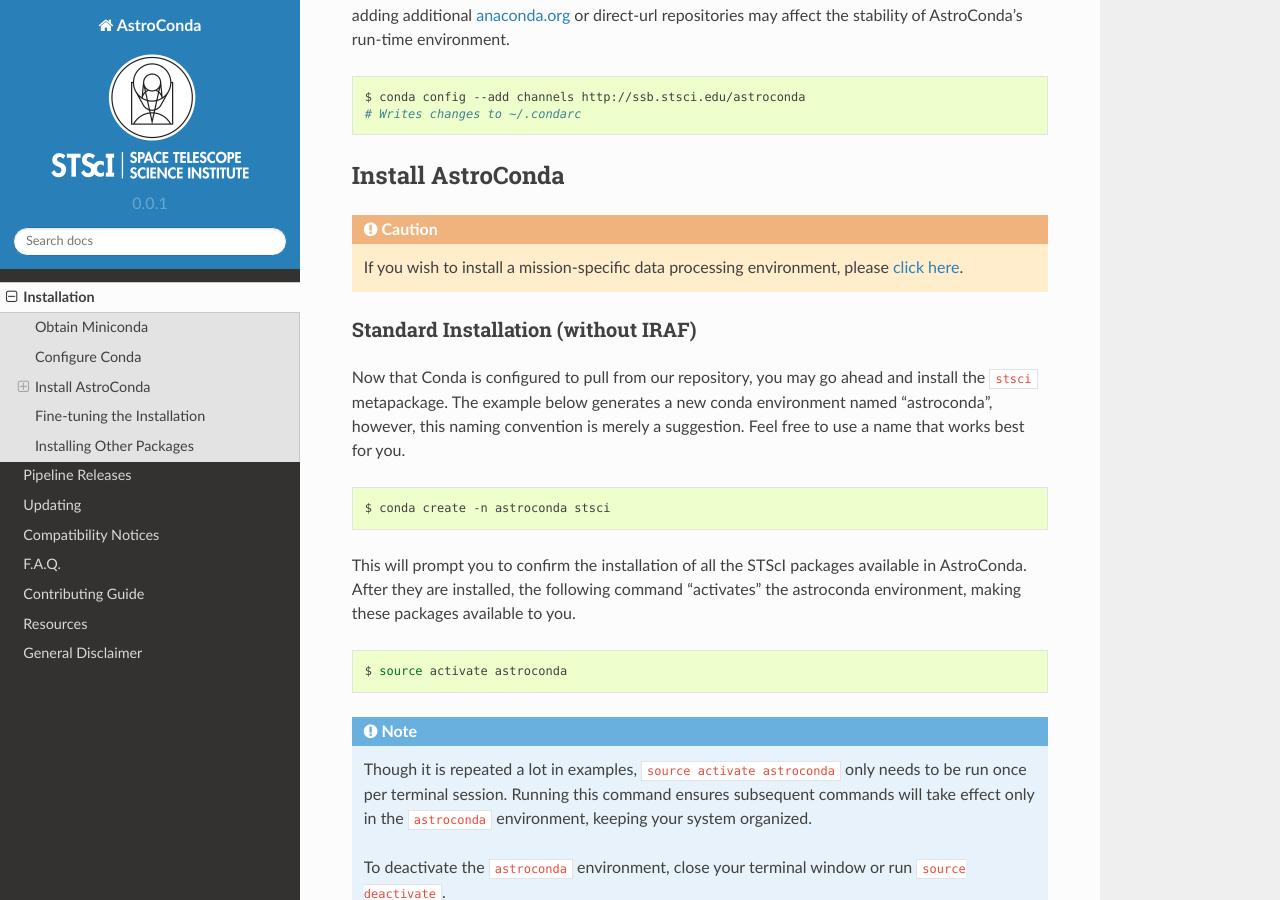
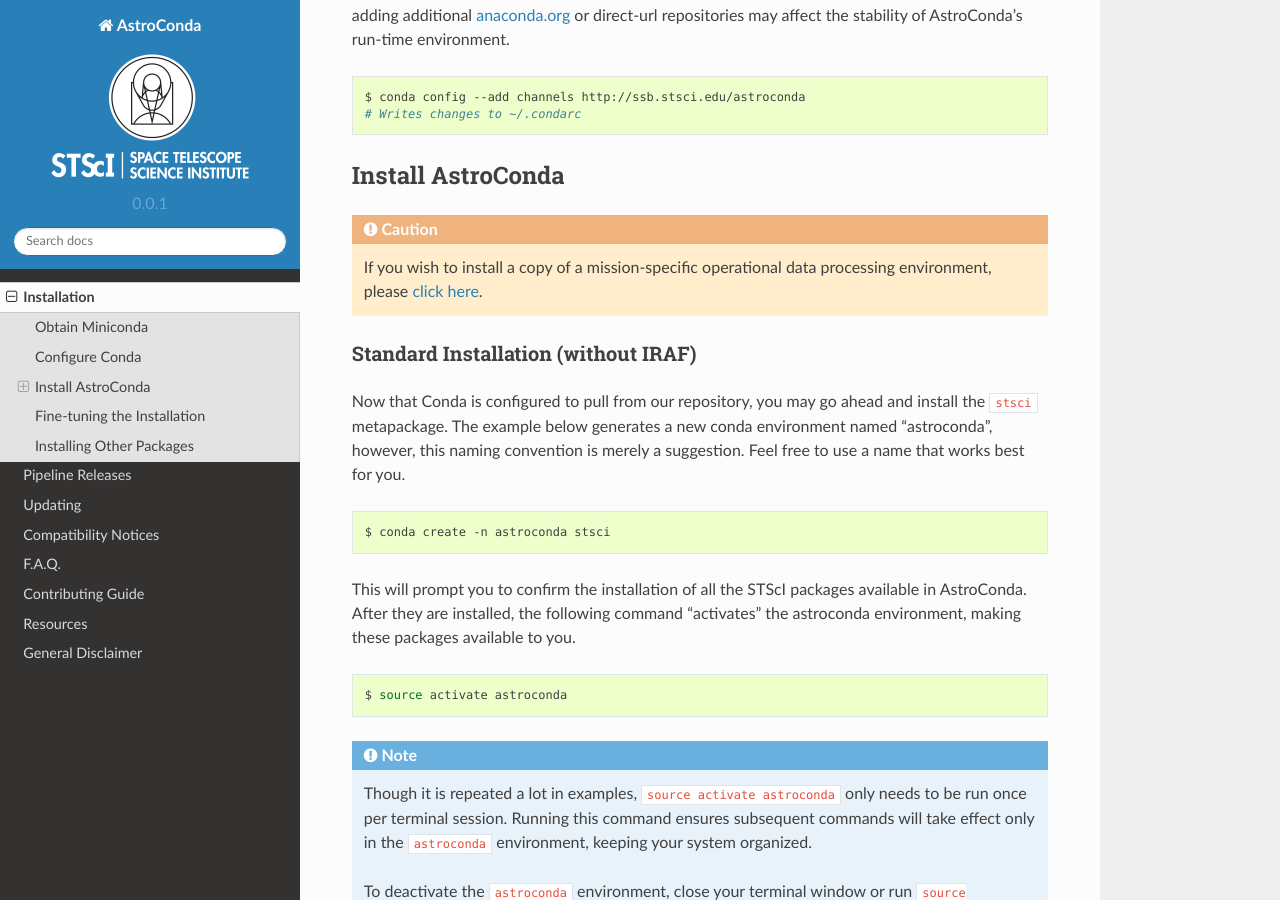
Before and after one commit to jhunkeler/astroconda, a Sphinx documentation site: the page built from source/installation.rst, in a window 1280 px wide and 900 px high, scrolled down 900 px. Built offline with Sphinx 7.4.7 and the Read the Docs theme 2.0.0, drawn with Linux system fonts in a browser that asks for light colours; pages that are not in the unit, such as notebooks, are missing from menus.

Commit message:
Use more targeted wording

```diff
--- a/source/installation.rst
+++ b/source/installation.rst
@@ -39,7 +39,7 @@
 
 .. caution::
 
-    If you wish to install a mission-specific data processing environment, please `click here <releases.html>`_.
+    If you wish to install a copy of a mission-specific operational data processing environment, please `click here <releases.html>`_.
 
 
 Standard Installation (without IRAF)
```
